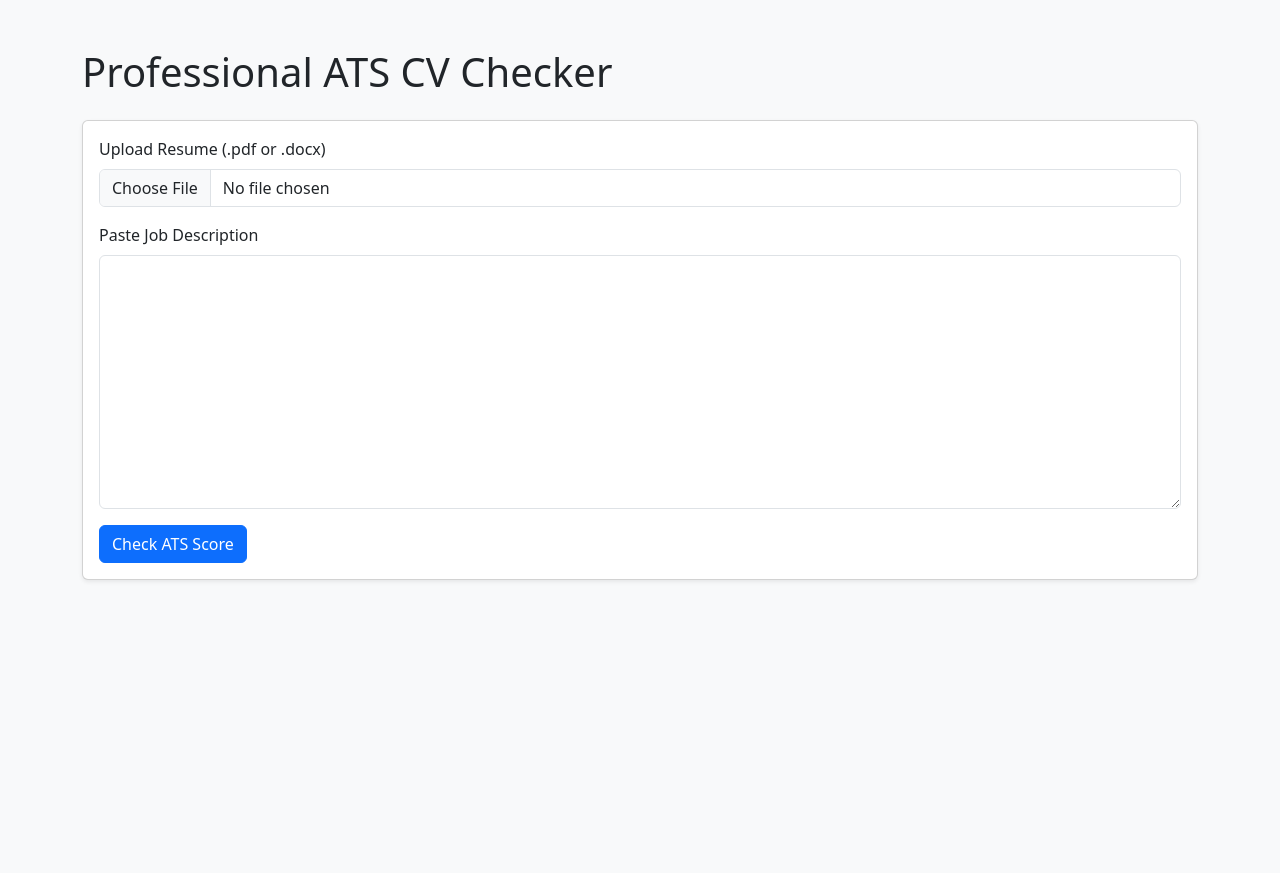
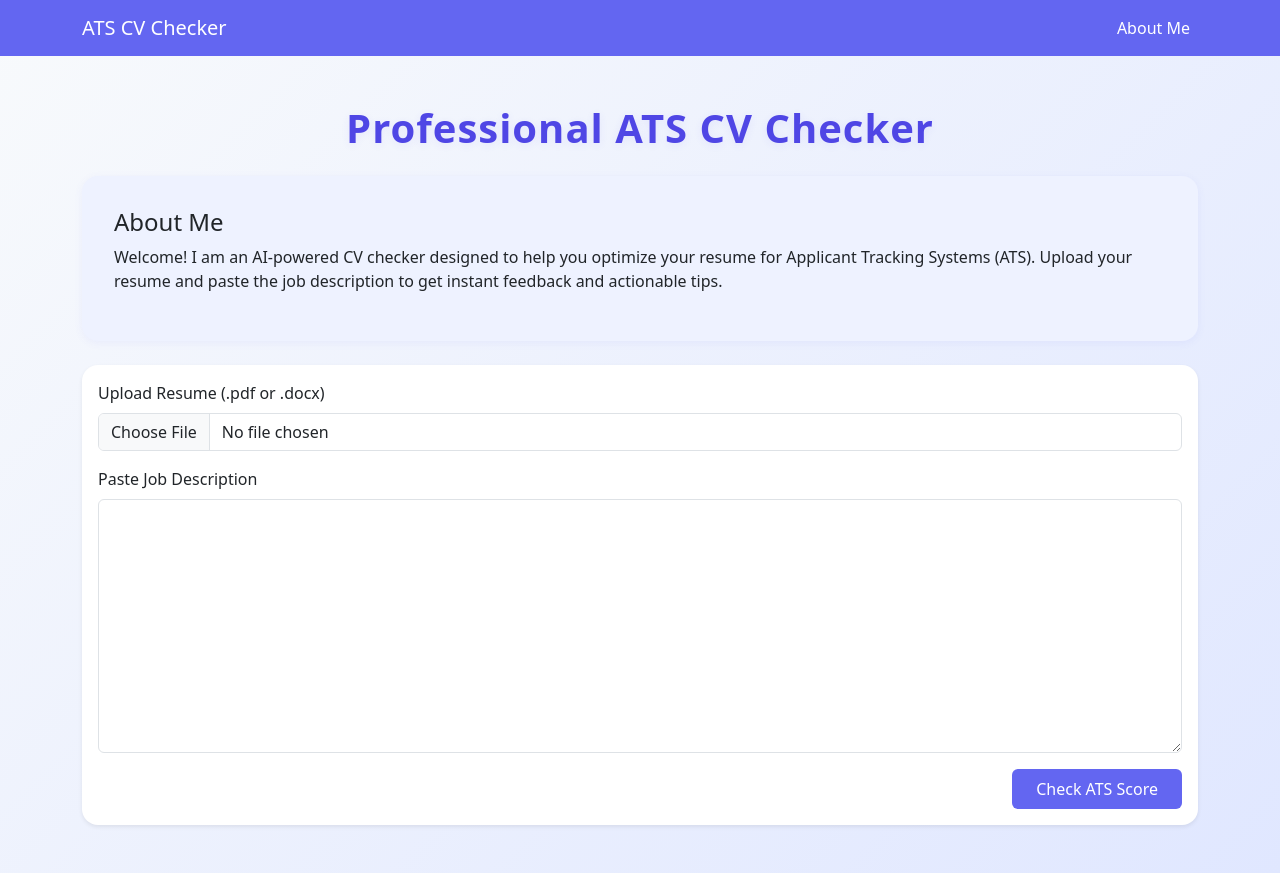
Before and after one commit to Sydulamin/CV-ATS-Checker, a FastAPI app: page / in a window 1280 px wide. Before the commit the page ends 581 px from the top, so only its background shows below. Run offline with FastAPI, Linux system fonts and the light colour scheme; parts of the project's set-up code (start-up, migrations or seed data) failed here and were passed over.

Commit message:
Enhance index.html with improved styling, navigation, and about section for ATS CV Checker

```diff
--- a/templates/index.html
+++ b/templates/index.html
@@ -5,10 +5,77 @@
   <title>Professional ATS CV Checker</title>
   <meta name="viewport" content="width=device-width, initial-scale=1">
   <link href="https://cdn.jsdelivr.net/npm/bootstrap@5.3.3/dist/css/bootstrap.min.css" rel="stylesheet">
+  <style>
+    body {
+      background: linear-gradient(135deg, #f8fafc 0%, #e0e7ff 100%);
+    }
+    .navbar {
+      background: #6366f1;
+    }
+    .navbar-brand, .nav-link {
+      color: #fff !important;
+      font-weight: 500;
+    }
+    .heading-animate {
+      animation: fadeInDown 1s ease;
+      font-size: 2.5rem;
+      font-weight: 700;
+      color: #4f46e5;
+      letter-spacing: 1px;
+      text-shadow: 0 2px 8px rgba(79,70,229,0.08);
+    }
+    @keyframes fadeInDown {
+      from { opacity: 0; transform: translateY(-30px);}
+      to { opacity: 1; transform: translateY(0);}
+    }
+    .card {
+      border-radius: 1rem;
+      border: none;
+    }
+    .btn-primary {
+      background: #6366f1;
+      border: none;
+      font-weight: 500;
+      transition: background 0.2s;
+    }
+    .btn-primary:hover {
+      background: #4f46e5;
+    }
+    .about-section {
+      background: #eef2ff;
+      border-radius: 1rem;
+      padding: 2rem;
+      margin-bottom: 2rem;
+      box-shadow: 0 2px 8px rgba(99,102,241,0.07);
+    }
+  </style>
 </head>
-<body class="bg-light">
-<div class="container py-5">
-  <h1 class="mb-4">Professional ATS CV Checker</h1>
+<body>
+<nav class="navbar navbar-expand-lg mb-4">
+  <div class="container">
+    <a class="navbar-brand" href="#">ATS CV Checker</a>
+    <button class="navbar-toggler" type="button" data-bs-toggle="collapse" data-bs-target="#navbarNav">
+      <span class="navbar-toggler-icon"></span>
+    </button>
+    <div class="collapse navbar-collapse" id="navbarNav">
+      <ul class="navbar-nav ms-auto">
+        <li class="nav-item">
+          <a class="nav-link" href="#about">About Me</a>
+        </li>
+      </ul>
+    </div>
+  </div>
+</nav>
+
+<div class="container py-4">
+  <h1 class="heading-animate mb-4 text-center">Professional ATS CV Checker</h1>
+
+  <section id="about" class="about-section mb-4">
+    <h4 class="mb-2">About Me</h4>
+    <p>
+      Welcome! I am an AI-powered CV checker designed to help you optimize your resume for Applicant Tracking Systems (ATS). Upload your resume and paste the job description to get instant feedback and actionable tips.
+    </p>
+  </section>
 
   {% if error %}
     <div class="alert alert-danger">{{ error }}</div>
@@ -25,8 +92,8 @@
           <label class="form-label">Paste Job Description</label>
           <textarea name="job_description" rows="10" class="form-control" required></textarea>
         </div>
-        <div class="col-12">
-          <button class="btn btn-primary">Check ATS Score</button>
+        <div class="col-12 text-end">
+          <button class="btn btn-primary px-4 py-2">Check ATS Score</button>
         </div>
       </form>
     </div>
@@ -39,8 +106,7 @@
       <p><strong>Final Score:</strong> {{ result["score"] }}%</p>
       <p><strong>Keyword Score:</strong> {{ result["keyword_score"] }}%</p>
       <p><strong>Format Score:</strong> {{ result["format_score"] }}%</p>
-
-      <!-- <div class="row">
+      <div class="row">
         <div class="col-md-6">
           <h6>Matched Keywords</h6>
           {% if result["matched"] %}
@@ -52,9 +118,8 @@
           {% if result["missing"] %}
             <ul>{% for k in result["missing"] %}<li>{{ k }}</li>{% endfor %}</ul>
           {% else %}<p class="text-muted">No obvious gaps.</p>{% endif %}
-        </div> -->
+        </div>
       </div>
-
       {% if result["warnings"] %}
         <hr>
         <h6>Formatting Warnings</h6>
@@ -64,5 +129,6 @@
   </div>
   {% endif %}
 </div>
+<script src="https://cdn.jsdelivr.net/npm/bootstrap@5.3.3/dist/js/bootstrap.bundle.min.js"></script>
 </body>
 </html>
```
